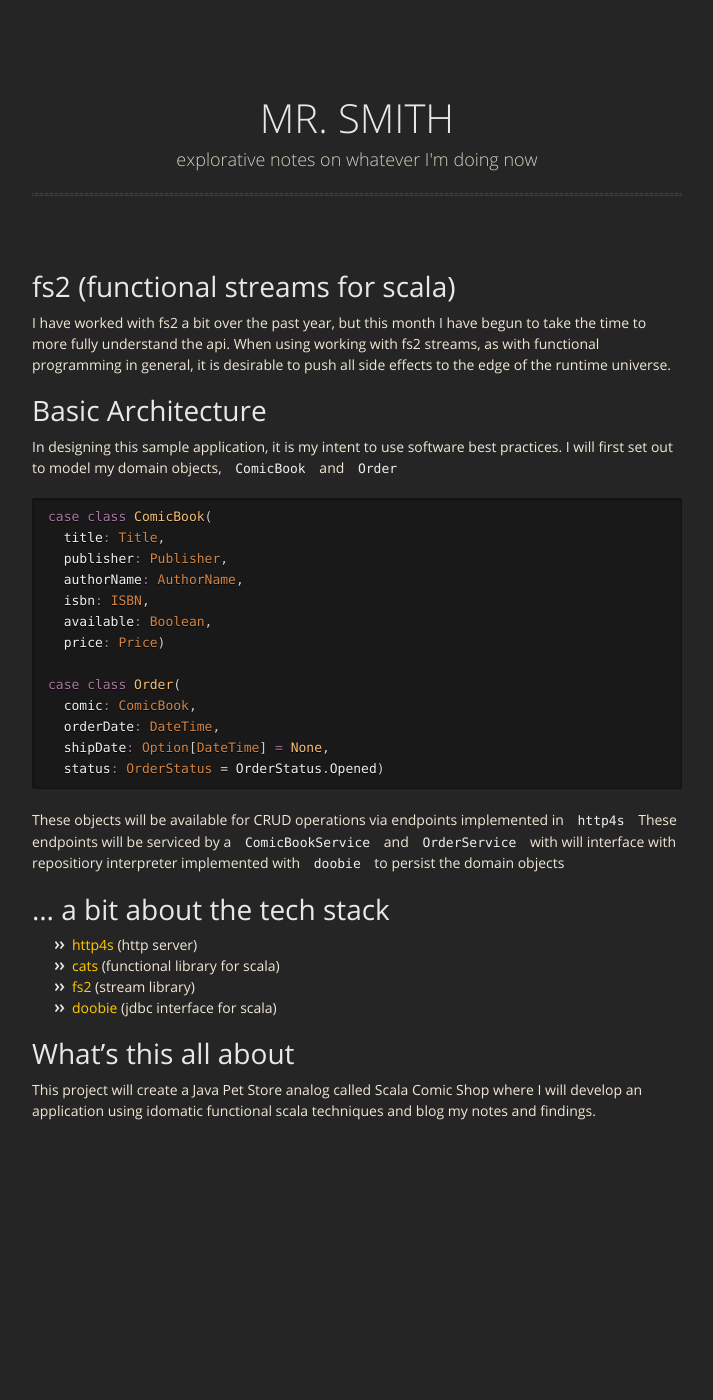
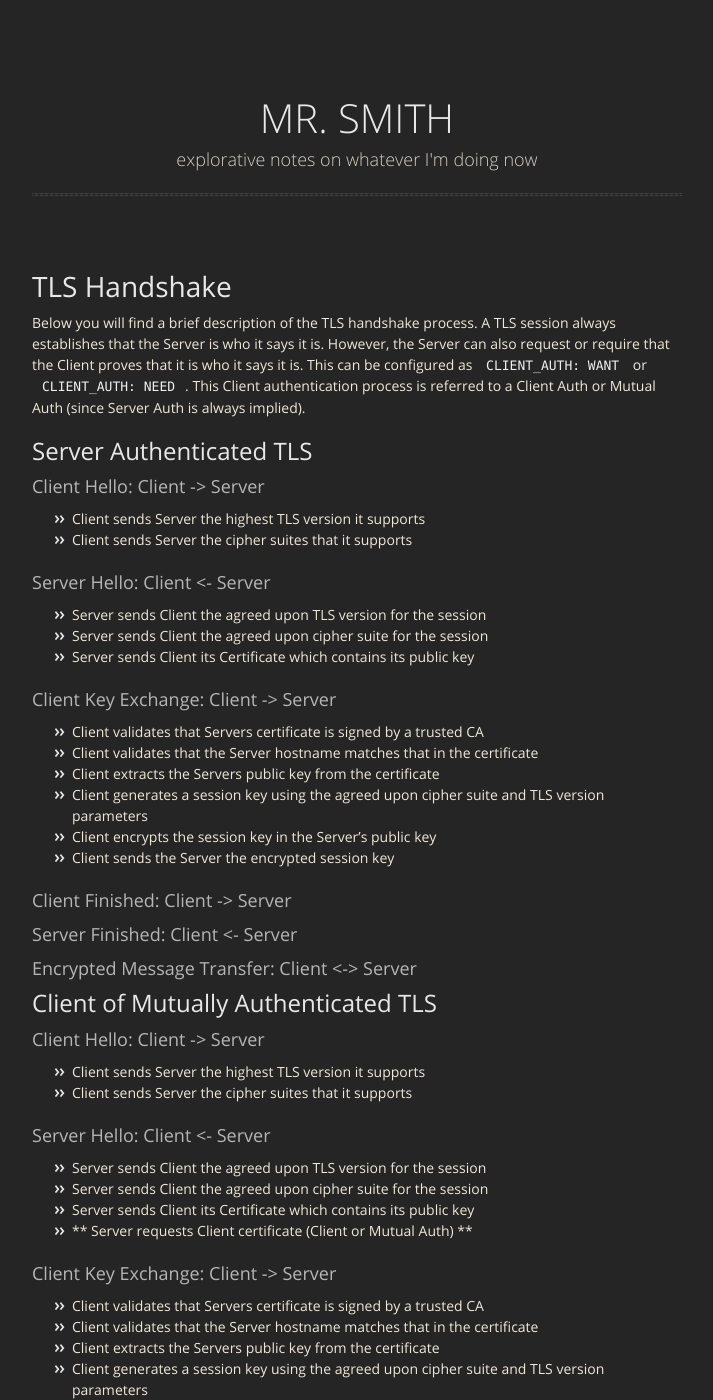
Before and after one commit to agsmith/agsmith.github.io, a Jekyll site: the page built from index.md, in a window 1280 px wide and 1400 px high. Shown: the whole window, without its empty margins (283-996 px from the left). Built offline with Jekyll 4.4.1, drawn with Linux system fonts in a browser that asks for light colours; nearby versions of some CDN libraries; our own code applies the rules of GitHub Pages for plain Markdown files; some of the changed text lies outside the part shown.

Commit message:
Add TLS Handshake post

```diff
--- a/index.md
+++ b/index.md
@@ -1,3 +1,66 @@
+# TLS Handshake
+
+Below you will find a brief description of the TLS handshake process.  A TLS session always establishes that the Server is who it says it is. However, the Server can also request or require that the Client proves that it is who it says it is.  This can be configured as `CLIENT_AUTH: WANT` or `CLIENT_AUTH: NEED`.  This Client authentication process is referred to a Client Auth or Mutual Auth (since Server Auth is always implied).
+
+## Server Authenticated TLS
+
+### Client Hello: Client -> Server
+- Client sends Server the highest TLS version it supports
+- Client sends Server the cipher suites that it supports
+
+### Server Hello: Client <- Server
+- Server sends Client the agreed upon TLS version for the session
+- Server sends Client the agreed upon cipher suite for the session
+- Server sends Client its Certificate which contains its public key
+
+### Client Key Exchange: Client -> Server
+- Client validates that Servers certificate is signed by a trusted CA
+- Client validates that the Server hostname matches that in the certificate
+- Client extracts the Servers public key from the certificate
+- Client generates a session key using the agreed upon cipher suite and TLS version parameters
+- Client encrypts the session key in the Server's public key
+- Client sends the Server the encrypted session key
+
+### Client Finished: Client -> Server
+
+### Server Finished: Client <- Server
+
+### Encrypted Message Transfer: Client <-> Server
+
+## Client of Mutually Authenticated TLS
+
+### Client Hello: Client -> Server
+- Client sends Server the highest TLS version it supports
+- Client sends Server the cipher suites that it supports
+
+### Server Hello: Client <- Server
+- Server sends Client the agreed upon TLS version for the session
+- Server sends Client the agreed upon cipher suite for the session
+- Server sends Client its Certificate which contains its public key
+- ** Server requests Client certificate (Client or Mutual Auth) **
+
+### Client Key Exchange: Client -> Server
+- Client validates that Servers certificate is signed by a trusted CA
+- Client validates that the Server hostname matches that in the certificate
+- Client extracts the Servers public key from the certificate
+- Client generates a session key using the agreed upon cipher suite and TLS version parameters
+- Client encrypts the session key in the Server's public key
+- Client sends the Server the encrypted session key
+- ** Client sends Server the clients certificate if it has been requested **
+
+### ** Server Validates Client **
+- ** Server validates the Clients certificate is signed by a trusted CA **
+- ** Server validates the clients hostname matches that in the certificate **
+
+### Client Finished: Client -> Server
+
+### Server Finished: Client <- Server
+
+### Encrypted Message Transfer: Client <-> Server
+
+
+* * *
+
 # fs2 (functional streams for scala)
 I have worked with fs2 a bit over the past year, but this month I have begun to take the time to more fully understand the api.  When using working with fs2 streams, as with functional programming in general, it is desirable to push all side effects to the edge of the runtime universe.
 
```
Also changed, not shown: 1 other file.
